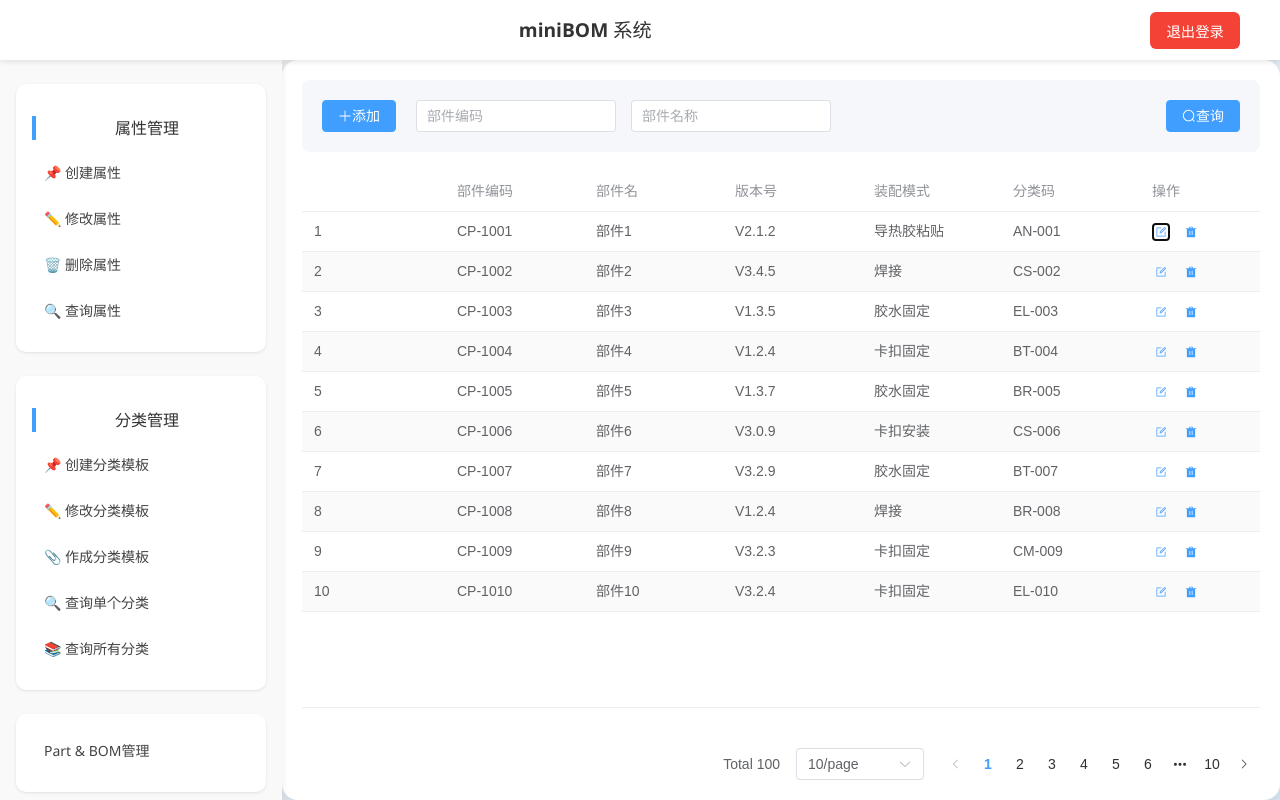
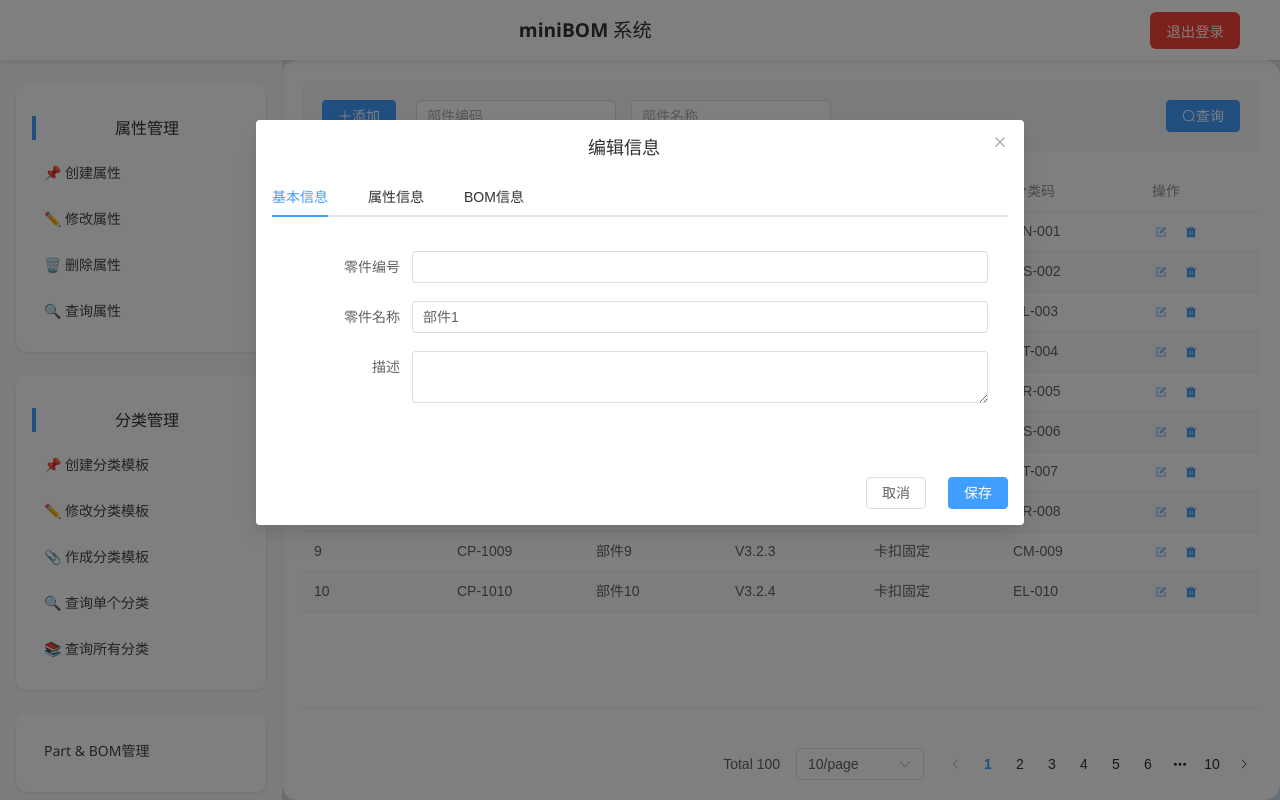
Before and after one commit to Chen1shark/miniBOM, a Vue app in the folder front_end/: page /Home/part/basicShow in a window 1280 px wide. Both pictures are taken after a click on the button 1161 px from the left and 232 px from the top of the page. Built offline with nearby package versions, Linux system fonts and the light colour scheme.

Commit message:
实现总体的基本布局，对应小按钮的弹窗标签页布局实现。

```diff
--- a/front_end/src/components/Login.vue
+++ b/front_end/src/components/Login.vue
@@ -99,6 +99,8 @@
       console.error('登录出错：', error)
       errorMsg.value = '登录失败，请稍后重试'
     }
+
+    // router.push('/Home')
 
   }
   </script>
--- a/front_end/src/pages/PartBom/BasicDis.vue
+++ b/front_end/src/pages/PartBom/BasicDis.vue
@@ -41,7 +41,7 @@
         <el-table-column prop="source" label="分类码"/>
         <el-table-column fixed="right" label="操作" width="120">
           <template #default="scope">
-            <el-button link type="primary" size="small" @click="handleClick(scope.row)">
+            <el-button link type="primary" size="small" @click="handleEdit(scope.row)">
               <el-icon><Edit /></el-icon>
             </el-button>
             <el-button link type="primary" size="small" @click="handleDelete(scope.row)">
@@ -63,6 +63,13 @@
           @current-change="handleCurrentChange"
         />
       </div>
+
+      <!-- 编辑弹窗 -->
+      <EditDialog
+        v-model:visible="dialogVisible"
+        :row-data="currentRow"
+        @save="handleSave"
+      />
     </div>
   </template>
 
@@ -70,6 +77,7 @@
   import { onMounted, ref, reactive, computed } from 'vue'
   import { Edit, DeleteFilled, Plus, Search } from '@element-plus/icons-vue'
   import { getAllParts } from '@/mock/partBom'
+  import EditDialog from './Editdialog.vue'
 
   // 分页相关数据
   const currentPage = ref(1)
@@ -176,14 +184,29 @@
   };
 
   // 编辑方法
-  const handleClick = (row) => {
+  const handleEdit = (row) => {
     // 实现编辑逻辑
-  };
+
+    currentRow.value = {...row}
+    dialogVisible.value = true
+
+  }
 
   // 删除方法
   const handleDelete = (row) => {
     // 实现删除逻辑
   };
+
+
+  const handleSave = (data) => {
+
+    dialogVisible.value = false
+  }
+
+  // 弹窗标签页相关数据
+  const dialogVisible = ref(false)
+  const currentRow = ref(null)
+
 
   </script>
 
--- /dev/null
+++ b/front_end/src/pages/PartBom/EditDialog.vue
@@ -0,0 +1,133 @@
+<template>
+  <el-dialog
+    v-model="dialogVisible"
+    title="编辑信息"
+    width="60%"
+    :before-close="handleClose"
+  >
+     <!--下面具体内容待修改-->
+    <el-tabs v-model="activeTab">
+      <el-tab-pane label="基本信息" name="basic">
+        <el-form :model="formData" label-width="120px">
+          <el-form-item label="零件编号">
+            <el-input v-model="formData.partNumber" />
+          </el-form-item>
+          <el-form-item label="零件名称">
+            <el-input v-model="formData.partName" />
+          </el-form-item>
+          <el-form-item label="描述">
+            <el-input type="textarea" v-model="formData.description" />
+          </el-form-item>
+        </el-form>
+      </el-tab-pane>
+
+      <el-tab-pane label="属性信息" name="attributes">
+        <el-form :model="formData" label-width="120px">
+          <el-form-item label="材料">
+            <el-input v-model="formData.material" />
+          </el-form-item>
+          <el-form-item label="规格">
+            <el-input v-model="formData.specification" />
+          </el-form-item>
+          <el-form-item label="单位">
+            <el-input v-model="formData.unit" />
+          </el-form-item>
+        </el-form>
+      </el-tab-pane>
+
+      <el-tab-pane label="BOM信息" name="bom">
+        <el-form :model="formData" label-width="120px">
+          <el-form-item label="父级零件">
+            <el-input v-model="formData.parentPart" />
+          </el-form-item>
+          <el-form-item label="数量">
+            <el-input-number v-model="formData.quantity" :min="1" />
+          </el-form-item>
+          <el-form-item label="备注">
+            <el-input type="textarea" v-model="formData.notes" />
+          </el-form-item>
+        </el-form>
+      </el-tab-pane>
+    </el-tabs>
+
+    <template #footer>
+      <span class="dialog-footer">
+        <el-button @click="handleClose">取消</el-button>
+        <el-button type="primary" @click="handleSave">保存</el-button>
+      </span>
+    </template>
+  </el-dialog>
+</template>
+
+<script setup>
+import { ref, reactive, watch } from 'vue'
+
+// 定义props接收父组件传递的数据
+const props = defineProps({
+  visible: {
+    type: Boolean,
+    default: false
+  },
+  rowData: {
+    type: Object,
+    default: () => ({})
+  }
+})
+
+// 定义emit事件
+const emit = defineEmits(['update:visible'])
+
+// 控制弹窗显示
+const dialogVisible = ref(props.visible)
+
+// 当前激活的标签页
+const activeTab = ref('basic')
+
+// 表单数据
+const formData = reactive({
+  partNumber: '',
+  partName: '',
+  description: '',
+  material: '',
+  specification: '',
+  unit: '',
+  parentPart: '',
+  quantity: 1,
+  notes: ''
+})
+
+// 监听visible属性变化
+watch(() => props.visible, (newVal) => {
+  dialogVisible.value = newVal
+  if (newVal) {
+    // 当弹窗打开时，将行数据填充到表单
+    Object.assign(formData, props.rowData)
+  }
+})
+
+// 关闭弹窗
+const handleClose = () => {
+  emit('update:visible', false)
+}
+
+// 保存数据
+const handleSave = () => {
+  handleClose()
+}
+</script>
+
+<style scoped>
+.dialog-footer {
+  display: flex;
+  justify-content: flex-end;
+  gap: 10px;
+}
+
+.el-form {
+  padding: 20px;
+}
+
+.el-tabs {
+  margin-bottom: 20px;
+}
+</style>
--- a/front_end/src/pages/PartBom/PartBomHome.vue
+++ b/front_end/src/pages/PartBom/PartBomHome.vue
@@ -1,3 +1,6 @@
+
+<!-- 弃用 -->
+
 <template>
     <h1>lalalala</h1>
     <div class="main">
```
